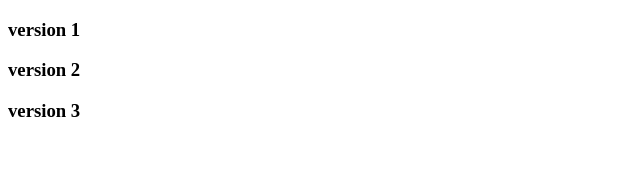
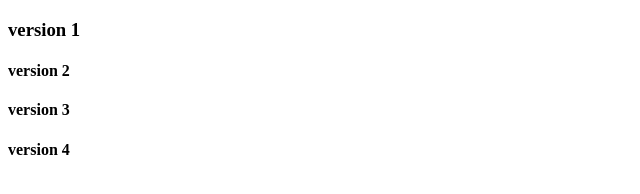
Before and after one commit to Chinnaaryan/git-2, a plain HTML site: page index.html in a window 1280 px wide. Shown: the whole page, without its empty margins (0-640 px from the left). Drawn offline with Linux system fonts and the light colour scheme.

Commit message:
version 4

```diff
--- a/index.html
+++ b/index.html
@@ -9,8 +9,9 @@
 
 <body>
     <h3>version 1</h3>
-    <h3>version 2</h3>
-    <h3>version 3</h3>
+    <h4>version 2</h4>
+    <h4>version 3</h4>
+    <h4>version 4</h4>
 </body>
 
 </html>
```
